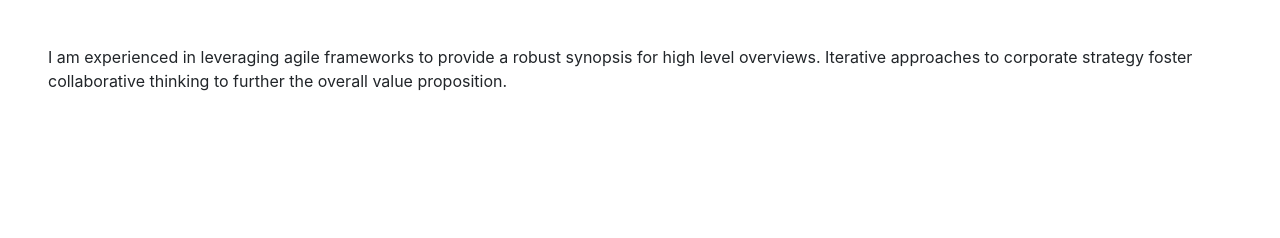
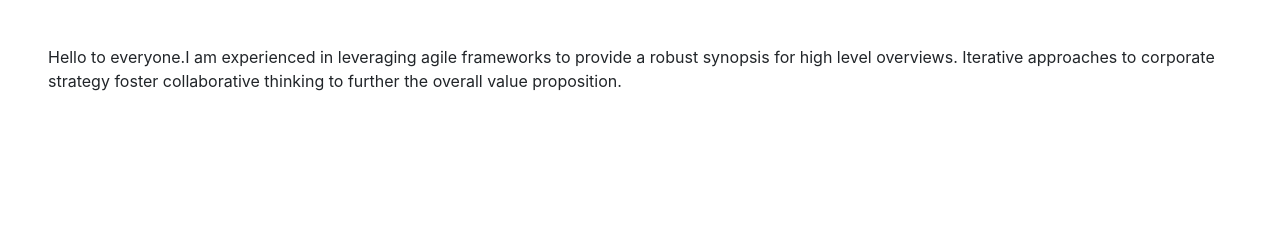
Before and after one commit to Paul-Dwamena/blockchain_Api, a website: page index.html in a window 1280 px wide. Shown: the part 143-381 px from the top of the page. Drawn offline with nearby package versions, Linux system fonts and the light colour scheme.

```diff
--- a/index.html
+++ b/index.html
@@ -50,7 +50,7 @@
           <div class="subheading mb-5">3542 Berry Street · Cheyenne Wells, CO 80810 · (317) 585-8468 ·
             <a href="https://appdividend.com" target="_blank">appdividend.com</a>
           </div>
-          <p class="mb-5">I am experienced in leveraging agile frameworks to provide a robust synopsis for high level overviews. Iterative approaches to corporate strategy foster collaborative thinking to further the overall value proposition.</p>
+          <p class="mb-5">Hello to everyone.I am experienced in leveraging agile frameworks to provide a robust synopsis for high level overviews. Iterative approaches to corporate strategy foster collaborative thinking to further the overall value proposition.</p>
           <ul class="list-inline list-social-icons mb-0">
             <li class="list-inline-item">
               <a href="#">
```
Also changed, not shown: firebase/helper.js (+10 -6 lines), package.json (+4 -3 lines), 1 other file.
